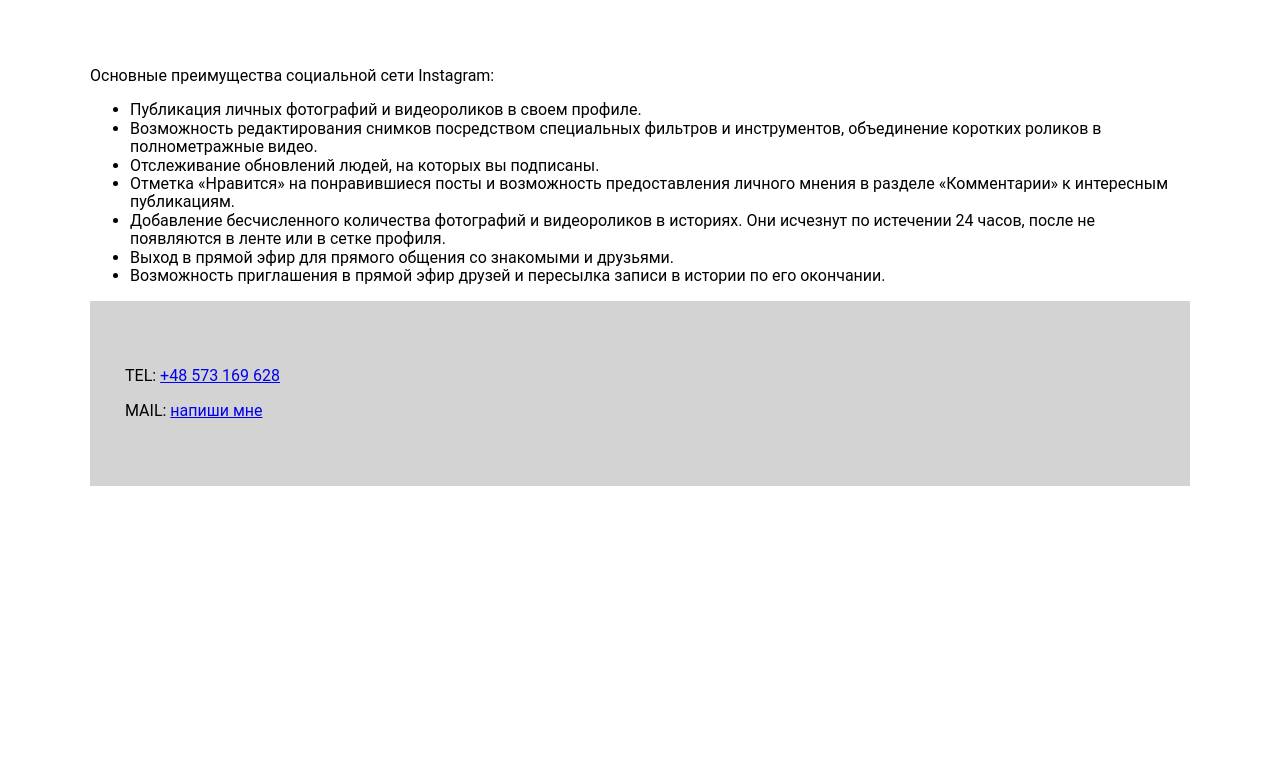
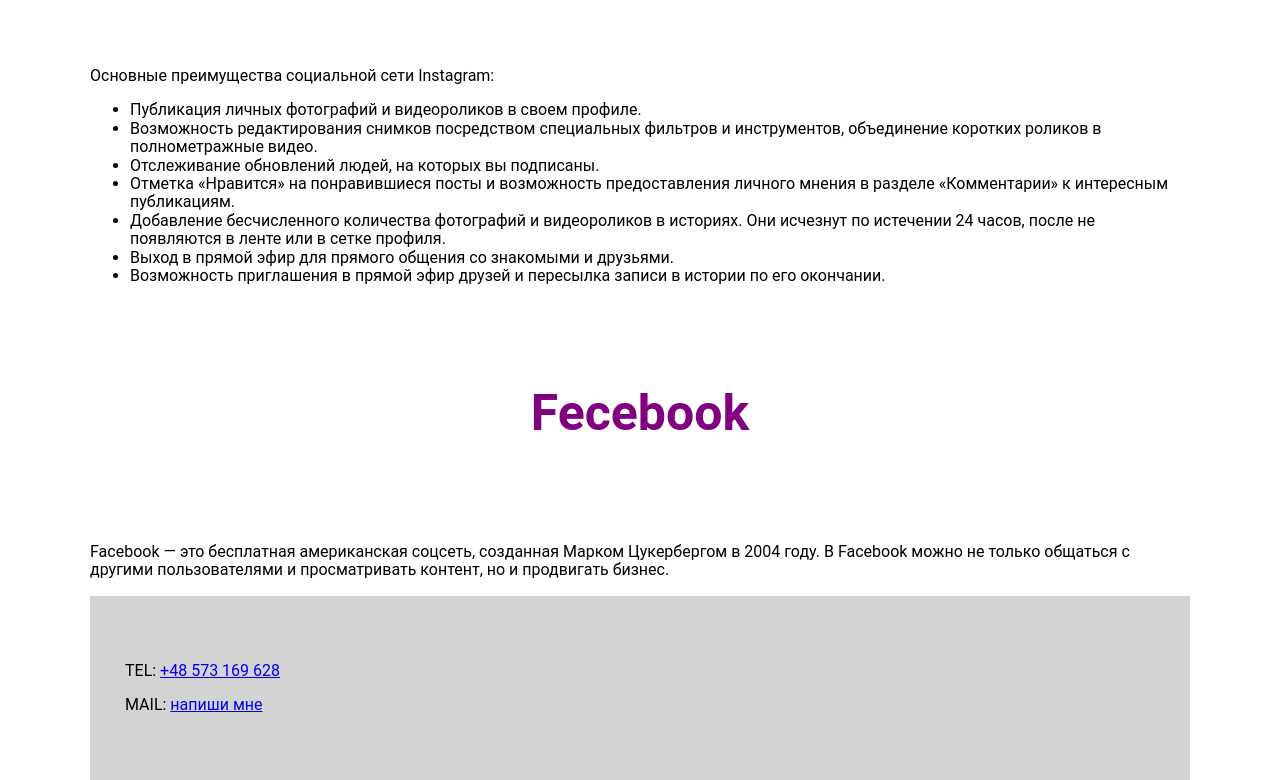
Before and after one commit to Alex777M/GIT, a plain HTML site: page intex.html in a window 1280 px wide. Shown: the part 424-1204 px from the top of the page. Before the commit the page ends 910 px from the top, so only its background shows below. Drawn offline with Linux system fonts and the light colour scheme.

```diff
--- a/intex.html
+++ b/intex.html
@@ -30,7 +30,7 @@
             </p>
             <p>
                 Основные преимущества социальной сети Instagram:
-            <h  p>
+            <p>
             <ul>
                 <li>
                     Публикация личных фотографий и видеороликов в своем профиле.
@@ -54,6 +54,12 @@
                     Возможность приглашения в прямой эфир друзей и пересылка записи в истории по его окончании.
                 </li>
             </ul>
+            <h2>
+                Fecebook
+            </h2>
+            <p>
+                Facebook — это бесплатная американская соцсеть, созданная Марком Цукербергом в 2004 году. В Facebook можно не только общаться с другими пользователями и просматривать контент, но и продвигать бизнес.
+            </p>
         </main>
         <footer>
             <p>TEL: <a href="tel:573169628"> +48 573 169 628</a></p>
```
